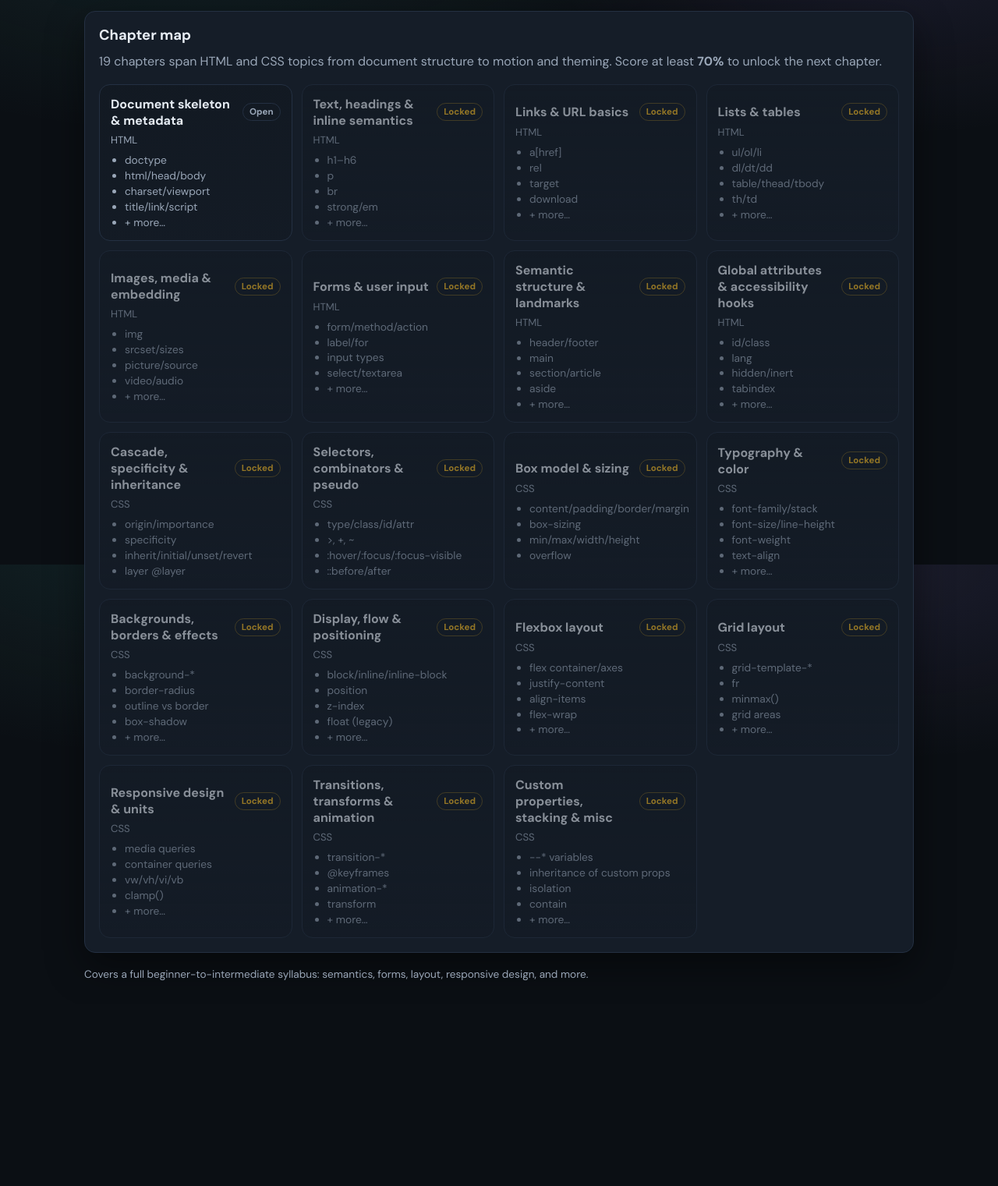
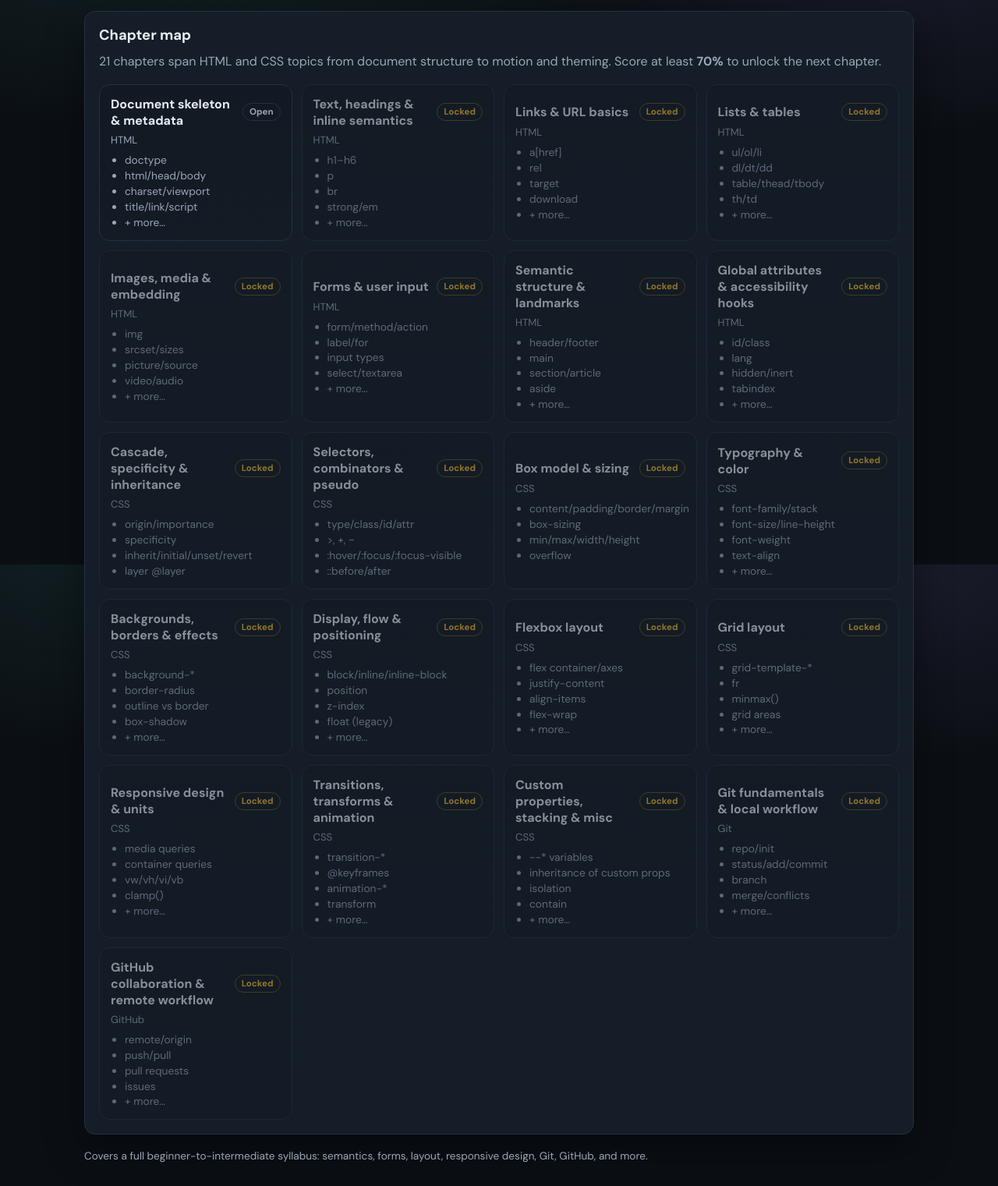
Before and after one commit to 4shortiia/markup-quest, a plain HTML site: page index.html in a window 1280 px wide. Shown: the part 76-1597 px from the top of the page at 78% size. Before the commit the page ends 1363 px from the top, so only its background shows below. Drawn offline with Linux system fonts and the light colour scheme.

Commit message:
add git and github questions in quest

```diff
--- a/data.js
+++ b/data.js
@@ -945,5 +945,120 @@ window.GAME_DATA = {
         },
       ],
     },
+    {
+      id: "git-basics",
+      title: "Git fundamentals & local workflow",
+      area: "Git",
+      topics: ["repo/init", "status/add/commit", "branch", "merge/conflicts", "checkout/switch"],
+      questions: [
+        {
+          type: "mcq",
+          topic: "Tracking",
+          prompt: "Which command stages tracked or untracked file changes so they can be included in the next commit?",
+          options: ["git push", "git add", "git clone", "git fetch"],
+          correctIndex: 1,
+          explain: "`git add` moves changes into the staging area; commits only include what is staged.",
+        },
+        {
+          type: "tf",
+          topic: "History",
+          prompt: "A Git commit mainly records a snapshot of your project along with metadata such as author and message.",
+          correct: true,
+          explain: "Commits act like named snapshots in the repository history, not just diffs floating by themselves.",
+        },
+        {
+          type: "gap",
+          topic: "Inspection",
+          prompt: "To see which files are modified, staged, or untracked, run: git ___",
+          answers: ["status", "STATUS"],
+          explain: "`git status` summarizes the working tree and staging area.",
+        },
+        {
+          type: "mcq",
+          topic: "Branches",
+          prompt: "What is the main reason developers create a new branch before starting a feature?",
+          options: [
+            "To delete commit history permanently",
+            "To isolate work from the main line of development",
+            "To upload files directly to GitHub Pages",
+            "To make merge conflicts impossible",
+          ],
+          correctIndex: 1,
+          explain: "Branches let you work independently and merge changes back when they are ready.",
+        },
+        {
+          type: "match",
+          topic: "Commands",
+          prompt: "Match each Git command to its typical use.",
+          pairs: [
+            { term: "git commit", def: "Create a new history snapshot from staged changes" },
+            { term: "git branch", def: "List or create branch references" },
+            { term: "git merge", def: "Combine histories from another branch" },
+            { term: "git switch", def: "Move to another branch in a newer-friendly way" },
+          ],
+          explain: "A basic local workflow is usually status, add, commit, then branch and merge as needed.",
+        },
+      ],
+    },
+    {
+      id: "github-collab",
+      title: "GitHub collaboration & remote workflow",
+      area: "GitHub",
+      topics: ["remote/origin", "push/pull", "pull requests", "issues", "forks/review"],
+      questions: [
+        {
+          type: "mcq",
+          topic: "Remotes",
+          prompt: "In many repositories, what does the remote name `origin` usually refer to?",
+          options: [
+            "A backup branch on your laptop",
+            "The default package registry",
+            "The primary remote repository URL you cloned from",
+            "The first commit in project history",
+          ],
+          correctIndex: 2,
+          explain: "`origin` is the conventional default name Git gives the remote you cloned from.",
+        },
+        {
+          type: "tf",
+          topic: "Pull requests",
+          prompt: "A pull request is commonly used to discuss, review, and merge branch changes on GitHub.",
+          correct: true,
+          explain: "Pull requests bundle code review, comments, checks, and merge controls around a branch diff.",
+        },
+        {
+          type: "gap",
+          topic: "Sharing",
+          prompt: "Upload your local branch commits to the remote with: git ___",
+          answers: ["push", "PUSH"],
+          explain: "`git push` sends local commits to a configured remote branch.",
+        },
+        {
+          type: "order",
+          topic: "Typical flow",
+          prompt: "Order a common GitHub contribution flow.",
+          lines: [
+            "Create or switch to a feature branch locally",
+            "Commit your work",
+            "Push the branch to GitHub",
+            "Open a pull request for review",
+          ],
+          explain: "Most collaborative GitHub work follows branch, commit, push, and pull request review.",
+        },
+        {
+          type: "mcq",
+          topic: "Issues",
+          prompt: "What is a GitHub Issue best suited for?",
+          options: [
+            "Compiling CSS into production assets",
+            "Tracking bugs, feature ideas, and task discussions",
+            "Replacing all local Git commits",
+            "Signing commits automatically in every repo",
+          ],
+          correctIndex: 1,
+          explain: "Issues help teams track work, discuss bugs, and organize future improvements.",
+        },
+      ],
+    },
   ],
 };
--- a/index.html
+++ b/index.html
@@ -3,7 +3,7 @@
   <head>
     <meta charset="UTF-8" />
     <meta name="viewport" content="width=device-width, initial-scale=1.0" />
-    <title>Markup Quest — Learn HTML &amp; CSS</title>
+    <title>Markup Quest — Learn HTML, CSS, Git &amp; GitHub</title>
     <link rel="preconnect" href="https://fonts.googleapis.com" />
     <link rel="preconnect" href="https://fonts.gstatic.com" crossorigin />
     <link
@@ -19,7 +19,7 @@
           <span class="brand-mark" aria-hidden="true">&lt;/&gt;</span>
           <div>
             <h1>Markup Quest</h1>
-            <p class="tagline">Interactive HTML &amp; CSS syllabus</p>
+            <p class="tagline">Interactive HTML, CSS, Git &amp; GitHub syllabus</p>
           </div>
         </div>
         <div class="topbar-actions">
@@ -31,7 +31,7 @@
       <main class="main" id="main"></main>
 
       <footer class="foot">
-        <span>Covers a full beginner-to-intermediate syllabus: semantics, forms, layout, responsive design, and more.</span>
+        <span>Covers a full beginner-to-intermediate syllabus: semantics, forms, layout, responsive design, Git, GitHub, and more.</span>
       </footer>
     </div>
 
```
